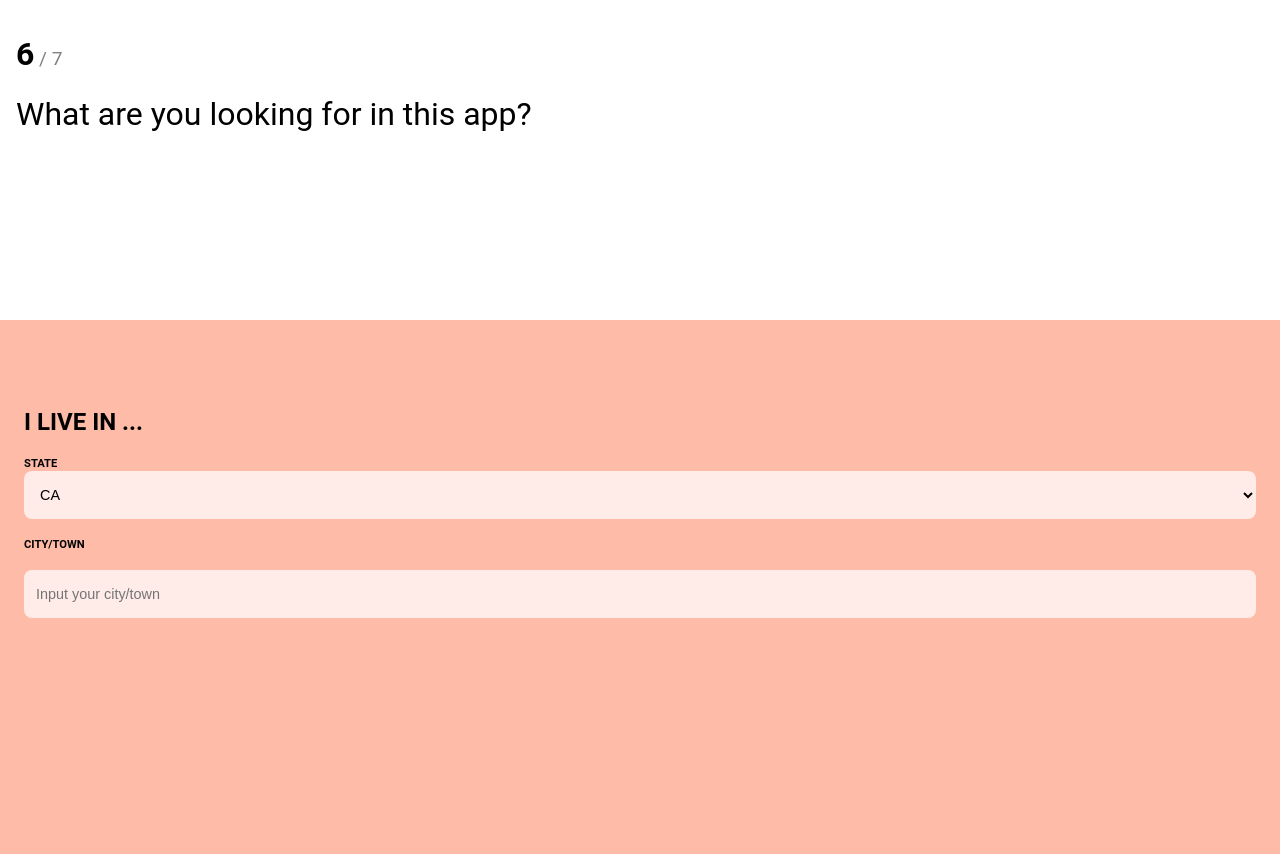
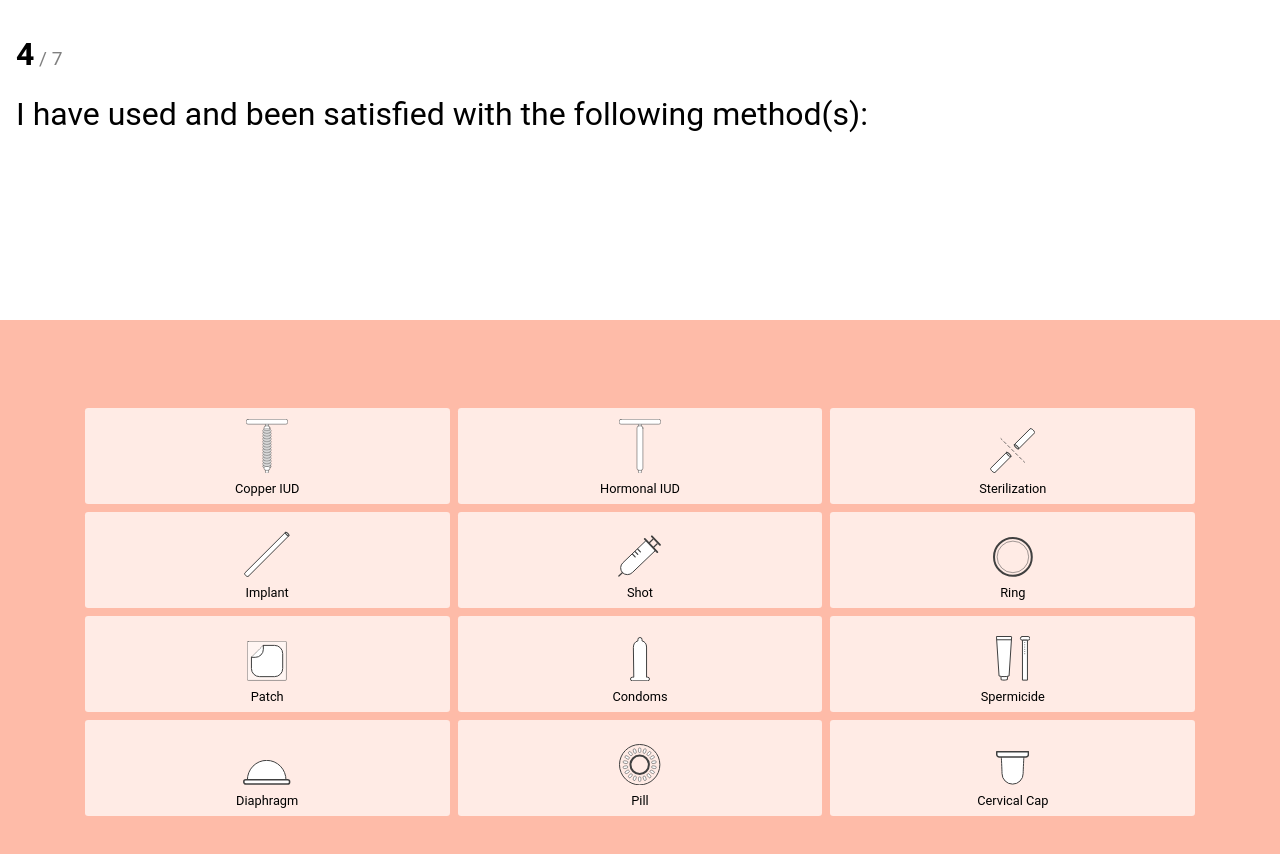
Before and after one commit to sandboxnu/knowyouroptions, a Next.js app in the folder frontend/: page / in a window 1280 px wide. Shown: the top 854 px of the page. Built offline with nearby package versions, Linux system fonts and the light colour scheme; a web font is replaced by a local one.

Commit message:
Add survey methods

```diff
--- a/frontend/pages/onboarding-survey.tsx
+++ b/frontend/pages/onboarding-survey.tsx
@@ -5,21 +5,58 @@ import SurveyCheckbox from '../templates/survey/SurveyCheckbox';
 import SurveyPill from '../templates/survey/SurveyPill';
 import SurveyDropdown from '../templates/survey/SurveyDropdown';
 import SurveyDropdownInput from '../templates/survey/SurveyDropdownInput';
+import SurveyMethods from '../templates/survey/SurveyMethods';
+import SvgImplant from '../public/implant-small.svg';
+import SvgCopperIUD from '../public/copper-IUD.svg';
+import SvgHormonalIUD from '../public/hormonal-IUD.svg';
+import SvgSterilization from '../public/sterilization.svg';
+import SvgShot from '../public/shot.svg';
+import SvgRing from '../public/ring.svg';
+import SvgPatch from '../public/patch.svg';
+import SvgCondom from '../public/condom.svg';
+import SvgSpermicide from '../public/spermicide.svg';
+import SvgDiaphragm from '../public/diaphragm.svg';
+import SvgPill from '../public/pill.svg';
+import SvgCervicalCap from '../public/cervical-cap.svg';
 
 const OnboardingSurvey = ({}): ReactElement => {
-  const dropdownInfos: [string, string[]][] = [
-    ['State', ['CA', 'MA', 'NY', 'OK']],
+  const methodInfos: [ReactElement, string][] = [
+    [<SvgCopperIUD/>, 'Copper IUD'],
+    [<SvgHormonalIUD/>, 'Hormonal IUD'],
+    [<SvgSterilization/>, 'Sterilization'],
+    [<SvgImplant/>, 'Implant'],
+    [<SvgShot/>, 'Shot'],
+    [<SvgRing/>, 'Ring'],
+    [<SvgPatch/>, 'Patch'],
+    [<SvgCondom/>, 'Condoms'],
+    [<SvgSpermicide/>, 'Spermicide'],
+    [<SvgDiaphragm/>, 'Diaphragm'],
+    [<SvgPill/>, 'Pill'],
+    [<SvgCervicalCap/>, 'Cervical Cap'],
   ];
   return (
-    <SurveyDropdownInput
-      dropdownInfos={dropdownInfos}
-      inputQuestion="city/town"
-      intro="I live in ..."
-      pageNumber={6}
-      question="What are you looking for in this app?"
+    <SurveyMethods
+      methodInfos={methodInfos}
+      pageNumber={4}
+      question="I have used and been satisfied with the following method(s):"
     />
   );
 };
+
+// const OnboardingSurvey = ({}): ReactElement => {
+//   const dropdownInfos: [string, string[]][] = [
+//     ['State', ['CA', 'MA', 'NY', 'OK']],
+//   ];
+//   return (
+//     <SurveyDropdownInput
+//       dropdownInfos={dropdownInfos}
+//       inputQuestion="city/town"
+//       intro="I live in ..."
+//       pageNumber={6}
+//       question="What are you looking for in this app?"
+//     />
+//   );
+// };
 
 /*
 const OnboardingSurvey = ({}): ReactElement => {
```
